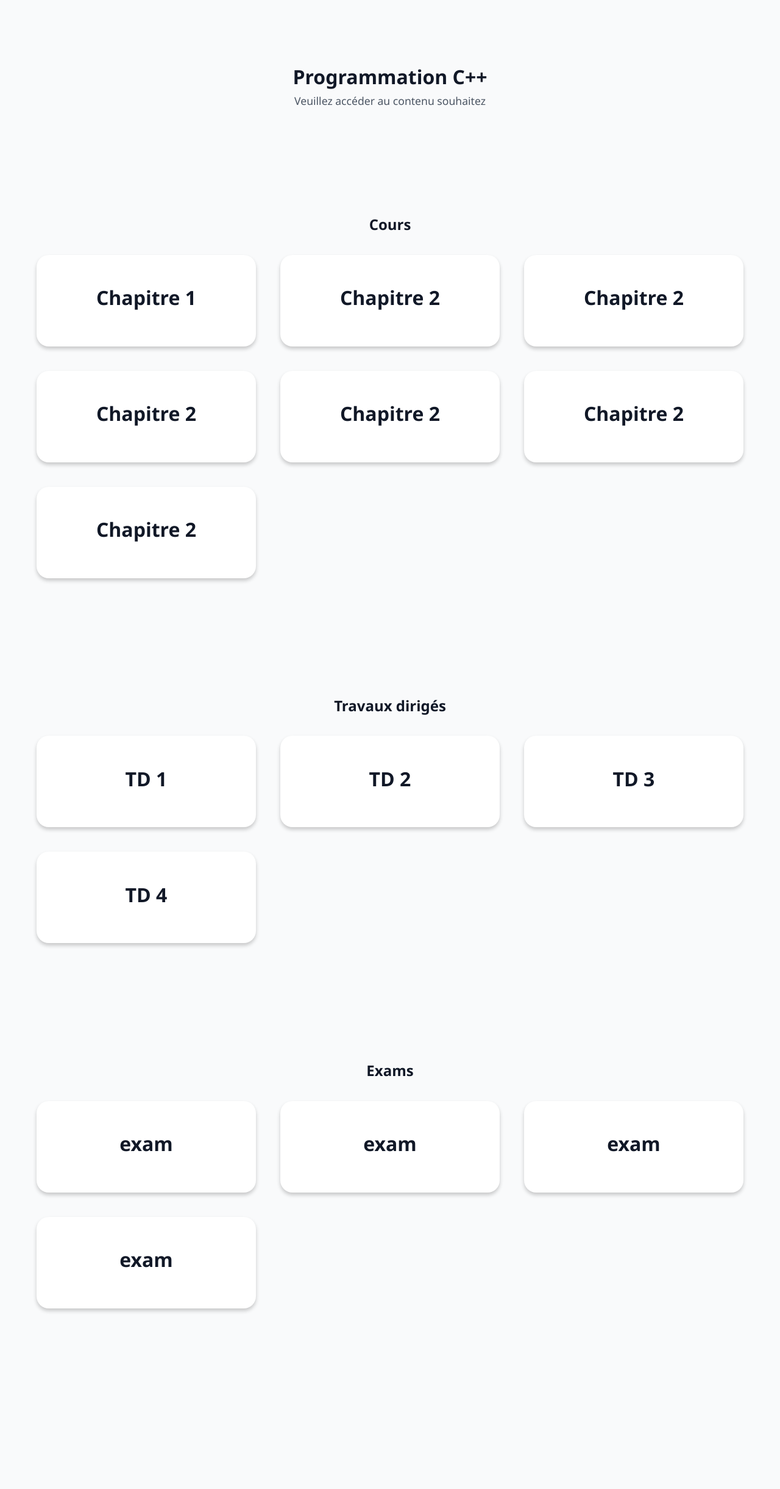
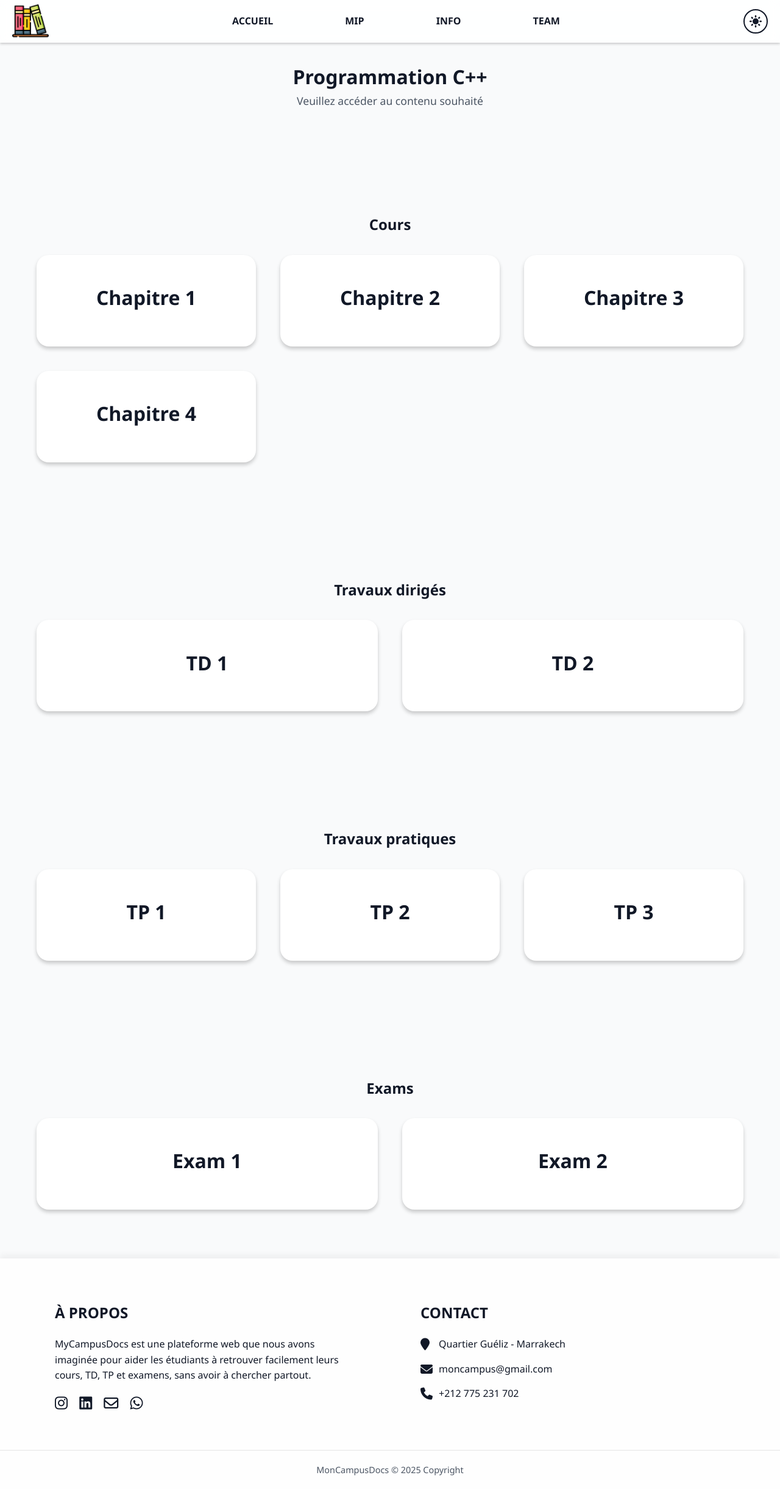
Before and after one commit to northernblade1/moncampusdocs, a plain HTML site: page Modules/S4/Programmation_C++.html in a window 1280 px wide. Shown: the whole page at 61% size. Before the commit the page ends 2225 px from the top, so only its background shows below. Drawn offline with Linux system fonts and the light colour scheme.

Commit message:
Update Programmation_C++.html

```diff
--- a/Modules/S4/Programmation_C++.html
+++ b/Modules/S4/Programmation_C++.html
@@ -1,145 +1,142 @@
 <!DOCTYPE html>
-<html lang="en">
+<html lang="fr">
 <head>
     <meta charset="UTF-8">
-    <title>Document</title>
+    <meta name="viewport" content="width=device-width, initial-scale=1.0">
+    <title>Mon Campus Docs</title>
+    <link rel="stylesheet" href="https://cdnjs.cloudflare.com/ajax/libs/font-awesome/6.6.0/css/all.min.css" integrity="sha512-Kc323vGBEqzTmouAECnVceyQqyqdsSiqLQISBL29aUW4U/M7pSPA/gEUZQqv1cwx4OnYxTxve5UMg5GT6L4JJg==" crossorigin="anonymous" referrerpolicy="no-referrer" />
     <link rel="stylesheet" href="../../CSS/style.css">
+    <script src="../../JS/script.js" defer></script>
 </head>
 <body>
 
+    <header class="header">
+        <div class="logo">
+            <a href="../../index.html"><img src="../../Icons/book.png" alt="Logo Mon Campus Docs"></a>
+        </div>
+
+        <nav>
+            <ul class="nav-list">
+                <li><a href="../../index.html">ACCUEIL</a></li>
+                <li id="li1">
+                    <a href="../../index.html#content">MIP</a>
+                    <ul id="ul1" class="dropdown">
+                        <a href="../../Filières/FilièreMipS1.html"><li class="cs"><div class="s">S1</div></li></a>
+                        <a href="../../Filières/FilièreMipS2.html"><li class="cs"><div class="s">S2</div></li></a>
+                    </ul>
+                </li>
+
+                <li id="li2">
+                    <a href="../../index.html#content">INFO</a>
+                    <ul id="ul2" class="dropdown">
+                        <a href="../../Filières/FilièreInfoS3.html"><li class="cs"><div class="s">S3</div></li></a>
+                        <a href="../../Filières/FilièreInfoS4.html"><li class="cs"><div class="s">S4</div></li></a>
+                    </ul>
+                </li>
+                <li><a href="../../index.html#team">TEAM</a></li>
+            </ul>
+        </nav>
+
+        <div class="con_butt">
+            <button id="theme-toggle" aria-label="Toggle Dark Mode">
+                <svg id="moon-icon" viewBox="0 0 64 64" fill="currentColor">
+                    <path d="M12.001,31.997c0-2.211-1.789-4-4-4H4c-2.211,0-4,1.789-4,4 s1.789,4,4,4h4C10.212,35.997,12.001,34.208,12.001,31.997z"></path>
+                    <path d="M12.204,46.139l-2.832,2.833c-1.563,1.562-1.563,4.094,0,5.656 c1.562,1.562,4.094,1.562,5.657,0l2.833-2.832c1.562-1.562,1.562-4.095,0-5.657C16.298,44.576,13.767,44.576,12.204,46.139z"></path>
+                    <path d="M32.003,51.999c-2.211,0-4,1.789-4,4V60c0,2.211,1.789,4,4,4 s4-1.789,4-4l-0.004-4.001C36.003,53.788,34.21,51.999,32.003,51.999z"></path>
+                    <path d="M51.798,46.143c-1.559-1.566-4.091-1.566-5.653-0.004 s-1.562,4.095,0,5.657l2.829,2.828c1.562,1.57,4.094,1.562,5.656,0s1.566-4.09,0-5.656L51.798,46.143z"></path>
+                    <path d="M60.006,27.997l-4.009,0.008 c-2.203-0.008-3.992,1.781-3.992,3.992c-0.008,2.211,1.789,4,3.992,4h4.001c2.219,0.008,4-1.789,4-4 C64.002,29.79,62.217,27.997,60.006,27.997z"></path>
+                    <path d="M51.798,17.859l2.828-2.829c1.574-1.566,1.562-4.094,0-5.657 c-1.559-1.567-4.09-1.567-5.652-0.004l-2.829,2.836c-1.562,1.555-1.562,4.086,0,5.649C47.699,19.426,50.239,19.418,51.798,17.859z"></path>
+                    <path d="M32.003,11.995c2.207,0.016,4-1.789,4-3.992v-4 c0-2.219-1.789-4-4-4c-2.211-0.008-4,1.781-4,3.993l0.008,4.008C28.003,10.206,29.792,11.995,32.003,11.995z"></path>
+                    <path d="M12.212,17.855c1.555,1.562,4.079,1.562,5.646-0.004 c1.574-1.551,1.566-4.09,0.008-5.649l-2.829-2.828c-1.57-1.571-4.094-1.559-5.657,0c-1.575,1.559-1.575,4.09-0.012,5.653 L12.212,17.855z"></path>
+                    <circle cx="32.003" cy="32.005" r="16.001"></circle>
+                </svg>
+                <svg id="sun-icon" viewBox="0 0 24 24" fill="none" xmlns="http://www.w3.org/2000/svg">
+                    <path d="M12 22C17.5228 22 22 17.5228 22 12C22 11.5373 21.3065 11.4608 21.0672 11.8568C19.9289 13.7406 17.8615 15 15.5 15C11.9101 15 9 12.0899 9 8.5C9 6.13845 10.2594 4.07105 12.1432 2.93276C12.5392 2.69347 12.4627 2 12 2C6.47715 2 2 6.47715 2 12C2 17.5228 6.47715 22 12 22Z" fill="currentColor"></path>
+                </svg>
+            </button>
+        </div>
+    </header>
+
     <main>
         <div class="container">
-
             <div class="section-header">
                 <h1>Programmation C++</h1>
-                <p>Veuillez accéder au contenu souhaitez</p>
+                <p>Veuillez accéder au contenu souhaité</p>
             </div>
 
             <section id="cours">
                 <div class="cour"><h2>Cours</h2></div>
                 <div class="grid">
+                    <div class="chapitre"><div class="filiere-content"><p class="filiere-title">Chapitre 1</p></div><a class="chapitre-overlay" href="">Ouvrir</a></div>
+                    <div class="chapitre"><div class="filiere-content"><p class="filiere-title">Chapitre 2</p></div><a class="chapitre-overlay" href="">Ouvrir</a></div>
+                    <div class="chapitre"><div class="filiere-content"><p class="filiere-title">Chapitre 3</p></div><a class="chapitre-overlay" href="">Ouvrir</a></div>
+                    <div class="chapitre"><div class="filiere-content"><p class="filiere-title">Chapitre 4</p></div><a class="chapitre-overlay" href="">Ouvrir</a></div>
 
-                        <div class="chapitre">
-                            <div class="filiere-content">
-                                <p class="filiere-title">Chapitre 1</p>
-                            </div>
-                            <a class="chapitre-overlay" href="Chapitre  1.pdf">Chapitre 1</a>
-                        </div>
-
-                        <div class="chapitre">
-                            <div class="filiere-content">
-                                <p class="filiere-title">Chapitre 2</p>
-                            </div>
-                            <a class="chapitre-overlay" href="Chapitre  1.pdf">Chapitre 2</a>
-                        </div>
-
-                        <div class="chapitre">
-                            <div class="filiere-content">
-                                <p class="filiere-title">Chapitre 2</p>
-                            </div>
-                            <a class="chapitre-overlay" href="Chapitre  1.pdf">Chapitre 2</a>
-                        </div>
-
-                        <div class="chapitre">
-                            <div class="filiere-content">
-                                <p class="filiere-title">Chapitre 2</p>
-                            </div>
-                            <a class="chapitre-overlay" href="Chapitre  1.pdf">Chapitre 2</a>
-                        </div>
-
-                        <div class="chapitre">
-                            <div class="filiere-content">
-                                <p class="filiere-title">Chapitre 2</p>
-                            </div>
-                            <a class="chapitre-overlay" href="Chapitre  1.pdf">Chapitre 2</a>
-                        </div>
-
-                        <div class="chapitre">
-                            <div class="filiere-content">
-                                <p class="filiere-title">Chapitre 2</p>
-                            </div>
-                            <a class="chapitre-overlay" href="Chapitre  1.pdf">Chapitre 2</a>
-                        </div>
-
-                        <div class="chapitre">
-                            <div class="filiere-content">
-                                <p class="filiere-title">Chapitre 2</p>
-                            </div>
-                            <a class="chapitre-overlay" href="Chapitre  1.pdf">Chapitre 2</a>
-                        </div>
                 </div>
             </section>
 
             <section id="tds">
                 <div class="td"><h2>Travaux dirigés</h2></div>
                 <div class="grid">
+                    <div class="chapitre"><div class="filiere-content"><p class="filiere-title">TD 1</p></div><a class="TD-overlay" href="">Ouvrir</a></div>
+                    <div class="chapitre"><div class="filiere-content"><p class="filiere-title">TD 2</p></div><a class="TD-overlay" href="">Ouvrir</a></div>
+                </div>
+            </section>
 
-                        <div class="chapitre">
-                            <div class="filiere-content">
-                                <p class="filiere-title">TD 1</p>
-                            </div>
-                            <a class="TD-overlay" href="">TD 1</a>
-                        </div>
-
-                        <div class="chapitre">
-                            <div class="filiere-content">
-                                <p class="filiere-title">TD 2</p>
-                            </div>
-                            <a class="TD-overlay" href="">TD 2</a>
-                        </div>
-
-                        <div class="chapitre">
-                            <div class="filiere-content">
-                                <p class="filiere-title">TD 3</p>
-                            </div>
-                            <a class="TD-overlay" href="">TD 3</a>
-                        </div>
-
-                        <div class="chapitre">
-                            <div class="filiere-content">
-                                <p class="filiere-title">TD 4</p>
-                            </div>
-                            <a class="TD-overlay" href="">TD 4</a>
-                        </div>
+            <section id="tds">
+                <div class="tp"><h2>Travaux pratiques</h2></div>
+                <div class="grid">
+                    <div class="chapitre"><div class="filiere-content"><p class="filiere-title">TP 1</p></div><a class="TP-overlay" href="">Ouvrir</a></div>
+                    <div class="chapitre"><div class="filiere-content"><p class="filiere-title">TP 2</p></div><a class="TP-overlay" href="">Ouvrir</a></div>
+                    <div class="chapitre"><div class="filiere-content"><p class="filiere-title">TP 3</p></div><a class="TP-overlay" href="">Ouvrir</a></div>
                 </div>
             </section>
 
             <section id="exams">
                 <div class="exam"><h2>Exams</h2></div>
                 <div class="grid">
-
-                        <div class="chapitre">
-                            <div class="filiere-content">
-                                <p class="filiere-title">exam</p>
-                            </div>
-                            <a class="exam-overlay" href="">exam</a>
-                        </div>
-
-                        <div class="chapitre">
-                            <div class="filiere-content">
-                                <p class="filiere-title">exam</p>
-                            </div>
-                            <a class="exam-overlay" href="">exam</a>
-                        </div>
-
-                        <div class="chapitre">
-                            <div class="filiere-content">
-                                <p class="filiere-title">exam</p>
-                            </div>
-                            <a class="exam-overlay" href="">exam</a>
-                        </div>
-
-                        <div class="chapitre">
-                            <div class="filiere-content">
-                                <p class="filiere-title">exam</p>
-                            </div>
-                            <a class="exam-overlay" href="">exam</a>
-                        </div>
+                    <div class="chapitre"><div class="filiere-content"><p class="filiere-title">Exam 1</p></div><a class="exam-overlay" href="">Ouvrir</a></div>
+                    <div class="chapitre"><div class="filiere-content"><p class="filiere-title">Exam 2</p></div><a class="exam-overlay" href="">Ouvrir</a></div>
                 </div>
             </section>
-
         </div>
     </main>
 
+    <button id="btn-top" aria-label="Retour en haut">
+        <img src="../../Icons/up-arrow.png" alt="Top" class="img_top">
+    </button>
+
+    <footer>
+        <div class="l1">
+            <div class="about">
+                <h1>À propos</h1>
+                <p>MyCampusDocs est une plateforme web que nous avons imaginée pour aider les étudiants à retrouver facilement leurs cours, TD, TP et examens, sans avoir à chercher partout.</p>
+                <div class="icons">
+                     <a href="https://www.instagram.com/mon_campus_docs?igsh=MnZiYjh4bGx2Nnp0" target="_blank"><i class="fa-brands fa-instagram"></i></a>
+                     <a href="https://www.linkedin.com/in/moncampus-docs-2280a43a0?utm_source=share_via&utm_content=profile&utm_medium=member_android" target="_blank"><i class="fa-brands fa-linkedin"></i></a>
+                     <a href="moncampus@gmail.com" target="_blank"><i class="fa-regular fa-envelope"></i></a>
+                     <a href="https://wa.me/message/JIJ62PJLB4W4L1" target="_blank"><i class="fa-brands fa-whatsapp"></i></a>
+                </div>
+            </div>
+
+            <div class="contact">
+                <h1>Contact</h1>
+                <div class="ligne">
+                    <i class="fa fa-map-marker" aria-hidden="true"></i>
+                    <p>Quartier Guéliz - Marrakech</p>
+                </div>
+                <div class="ligne">
+                    <i class="fa fa-envelope" aria-hidden="true"></i>
+                    <p>moncampus@gmail.com</p>
+                </div>
+                <div class="ligne">
+                    <i class="fa fa-phone" aria-hidden="true"></i>
+                    <p>+212 775 231 702</p>
+                </div>
+            </div>
+        </div>
+        <div class="copyright"><p>MonCampusDocs &copy; 2025 Copyright</p></div>
+    </footer>
+
 </body>
 </html>
```
Lines whose indentation alone changed are shown as unchanged.
